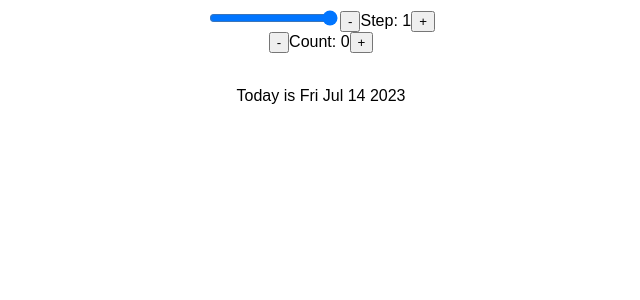
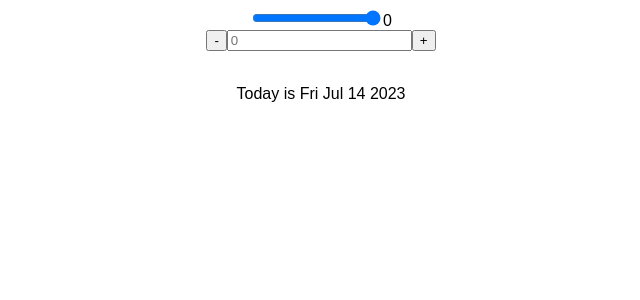
Before and after one commit to SenseiZarkoDukic/date-counter-v2, a React (Create React App) app: page / in a window 1280 px wide. Shown: the top 300 px of the page, without its empty margins (319-959 px from the left). Built offline with nearby package versions, Linux system fonts and the light colour scheme.

Commit message:
Connected change events with set step and set count, need some more adjustments to work perfectly.

```diff
--- a/src/App.js
+++ b/src/App.js
@@ -9,13 +9,13 @@ export default function App() {
 }
 
 function Counter() {
-  const [step, setStep] = useState(1);
+  const [step, setStep] = useState(0);
   const [count, setCount] = useState(0);
 
-  const stepPlus = () => setStep((s) => s + 1);
-  const stepMinus = () => {
-    if (step > 1) setStep((s) => s - 1);
-  };
+  // const stepPlus = () => setStep((s) => s + 1);
+  // const stepMinus = () => {
+  //   if (step > 1) setStep((s) => s - 1);
+  // };
   const countPlus = () => setCount((c) => c + step);
   const countMinus = () => setCount((c) => c - step);
   // const days = count;
@@ -30,17 +30,30 @@ function Counter() {
   const date = new Date();
   date.setDate(date.getDate() + count);
 
+  function handleChange(c) {
+    setStep(c.target.value);
+  }
+
+  function handleCountChange(e) {
+    setCount(e.target.value);
+  }
   return (
     <>
       <div>
-        <input type="range" min="0" max="10" />
-        <button onClick={stepMinus}>-</button>
+        <input type="range" min="0" max="10" onChange={handleChange} />
+        {step}
+
+        {/* <button onClick={stepMinus}>-</button>
         <span>Step: {step}</span>
-        <button onClick={stepPlus}>+</button>
+        <button onClick={stepPlus}>+</button> */}
       </div>
       <div>
         <button onClick={countMinus}>-</button>
-        <span>Count: {count}</span>
+        <input
+          type={Number(0)}
+          placeholder={count}
+          onChange={handleCountChange}
+        />
         <button onClick={countPlus}>+</button>
       </div>
       <br />
```
